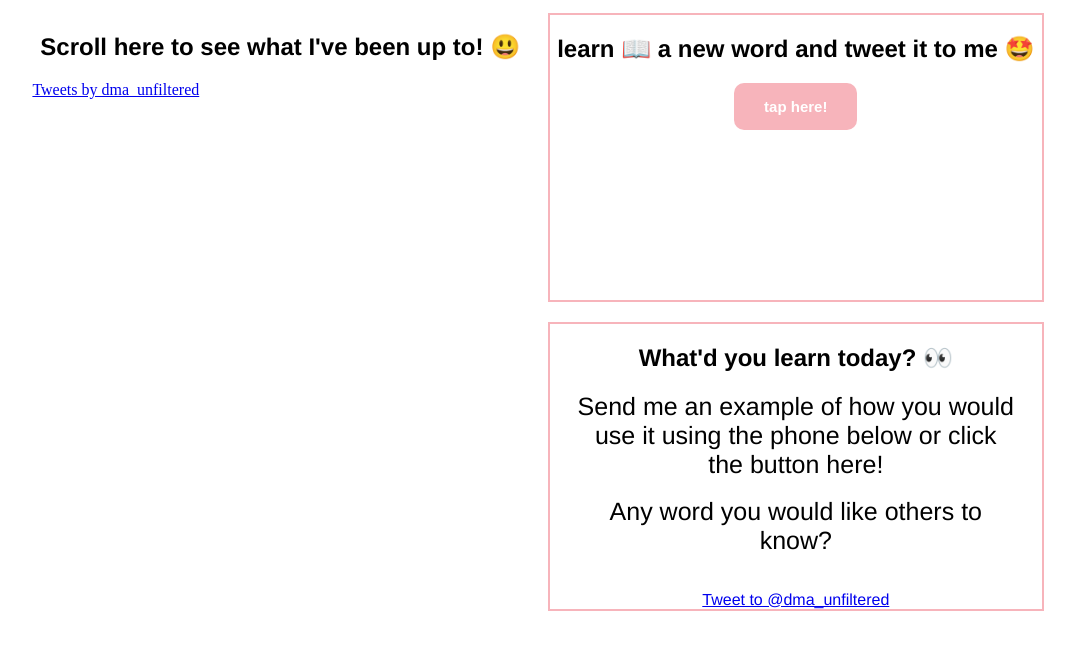
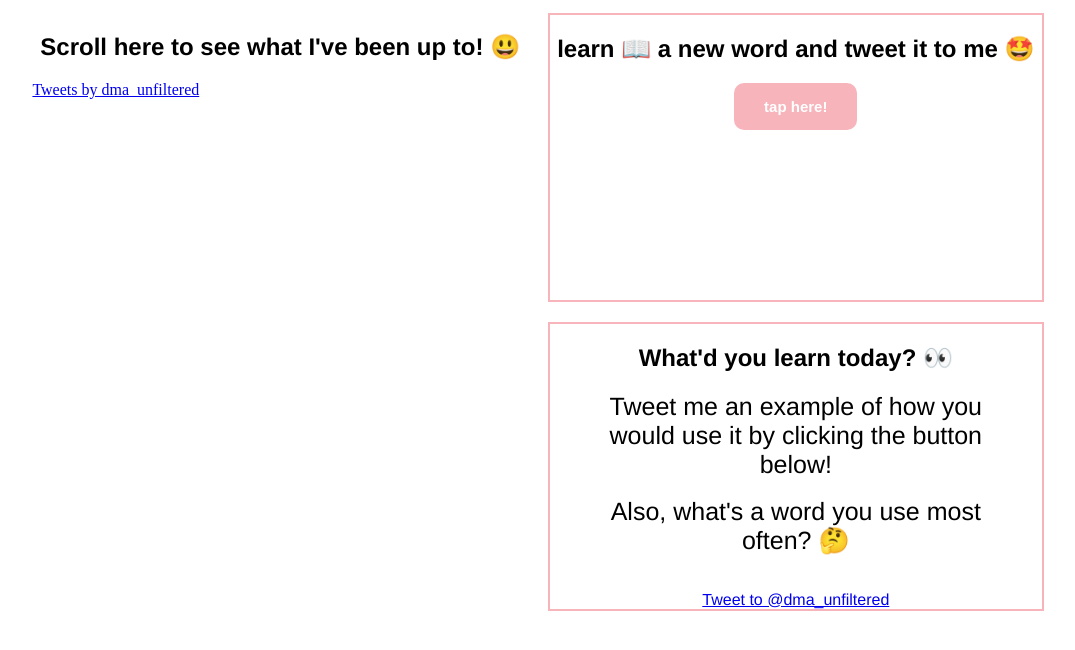
Before and after one commit to michelle-dinh/unfiltered, a plain HTML site: page index.html in a window 1280 px wide. Shown: the part 84-734 px from the top of the page, without its empty margins (102-1177 px from the left). Drawn offline with Linux system fonts and the light colour scheme.

Commit message:
Update index.html

```diff
--- a/index.html
+++ b/index.html
@@ -10,7 +10,7 @@ https://codepen.io/justpete/pen/ogNBPp -->
 	<link rel="stylesheet" type="text/css" href="style.css">
 	<script src="ud.js"></script>
 	<meta name="viewport" content="width=device-width, initial-scale=1">
-	<meta http-equiv="refresh" content="60*15">
+	<meta http-equiv="refresh" content="60*5">
 
 	<!-- <meta http-equiv="refresh" content="30; url=index.html"> -->
 
@@ -34,8 +34,8 @@ https://codepen.io/justpete/pen/ogNBPp -->
 
 	<div class="tweeted">
 		<h2>What'd you learn today? 👀</h2>
-		<p>Send me an example of how you would use it using the phone below or click the button here!</p><br>
-		<p>Any word you would like others to know?</p><br><br>
+		<p>Tweet me an example of how you would use it by clicking the button below!</p><br>
+		<p>Also, what's a word you use most often? 🤔</p><br><br>
 		<a href="https://twitter.com/intent/tweet?screen_name=dma_unfiltered&ref_src=twsrc%5Etfw" class="twitter-mention-button" data-size="large" data-text="I use the word _ a lot..." data-show-count="false">Tweet to @dma_unfiltered</a><script async src="https://platform.twitter.com/widgets.js" charset="utf-8"></script>
 	</div>
 
```
